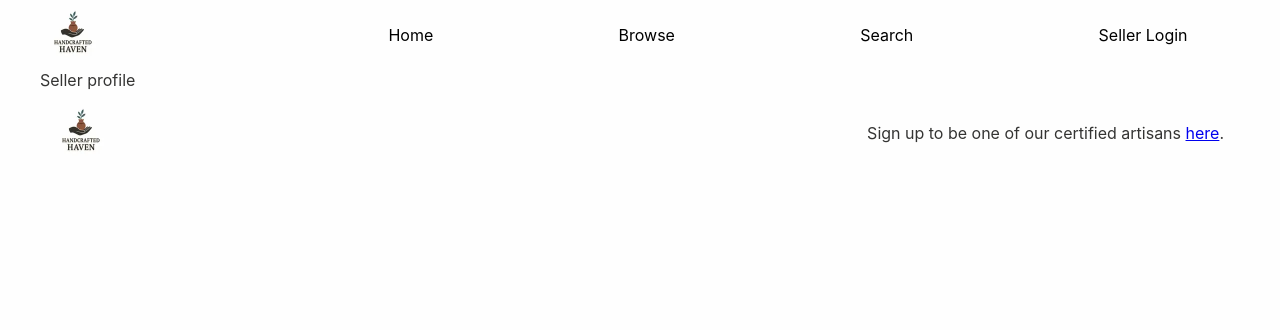
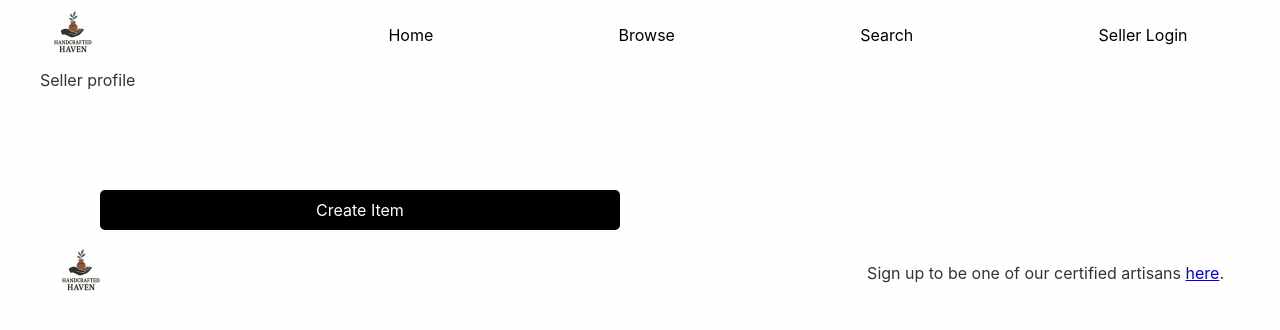
Before and after one commit to ross-owen/wdd430-handcrafted-haven, a Next.js app: page /seller-profile in a window 1280 px wide. Shown: the top 330 px of the page. Built offline with nearby package versions, Linux system fonts and the light colour scheme.

Commit message:
create item button and form

```diff
--- a/src/app/seller-profile/page.tsx
+++ b/src/app/seller-profile/page.tsx
@@ -1,4 +1,5 @@
-import {Metadata} from 'next';
+import { Metadata } from 'next';
+import { CreateItem } from '@/app/ui/seller-profile/buttons';
 
 export const metadata: Metadata = {
     title: 'Login',
@@ -10,6 +11,9 @@ export default function LoginPage() {
             <div>
                 Seller profile
             </div>
+            <div>
+                <CreateItem />
+            </div>
         </main>
     );
 }
--- /dev/null
+++ b/src/app/ui/seller-profile/buttons.tsx
@@ -0,0 +1,13 @@
+import Link from 'next/link';
+import styles from './create.module.css';
+
+export function CreateItem() {
+  return (
+    <Link
+      href="/seller-profile/create"
+      className={styles['create-item-button']}
+    >
+      <span>Create Item</span>
+    </Link>
+  );
+}
--- a/src/app/ui/seller-profile/create-item-form.tsx
+++ b/src/app/ui/seller-profile/create-item-form.tsx
@@ -105,7 +105,7 @@ export default function Form() {
         >
           Cancel
         </Link>
-        <Button type="submit">Create Invoice</Button>
+        <Button type="submit">Create Item</Button>
       </div>
     </form>
   );
--- /dev/null
+++ b/src/app/ui/seller-profile/create.module.css
@@ -0,0 +1,22 @@
+.create-item-button {
+    border-radius: 5px;
+    background-color: black;
+    color: white;
+    padding: 10px;
+    margin: auto;
+    text-decoration: none;
+    display: flex;
+    justify-content: center;
+    max-width: 500px;
+    margin-top: 100px;
+}
+
+.create-item-button:hover {
+    background-color: rgb(36, 36, 36);
+}
+
+@media screen and (min-width: 700px) {
+    .create-item-button {
+        margin-left: 5%;
+    }
+}
```
